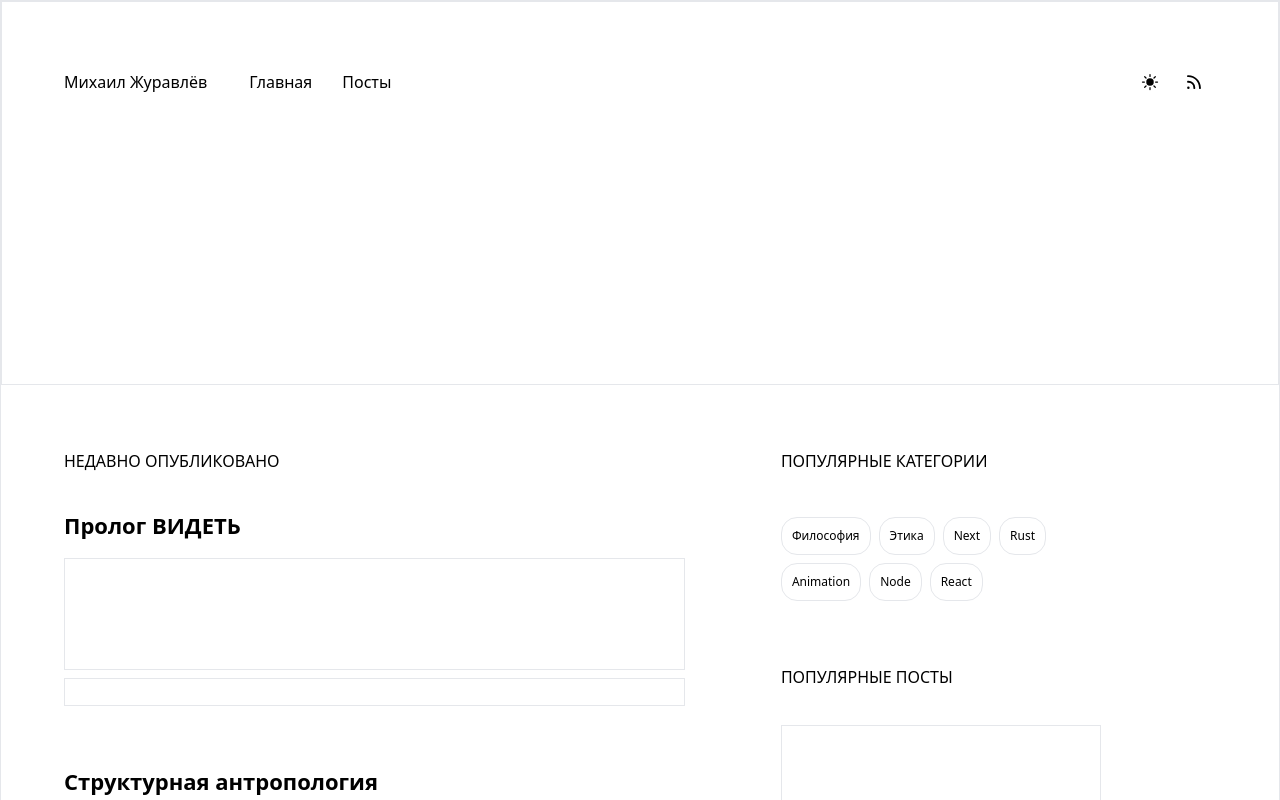
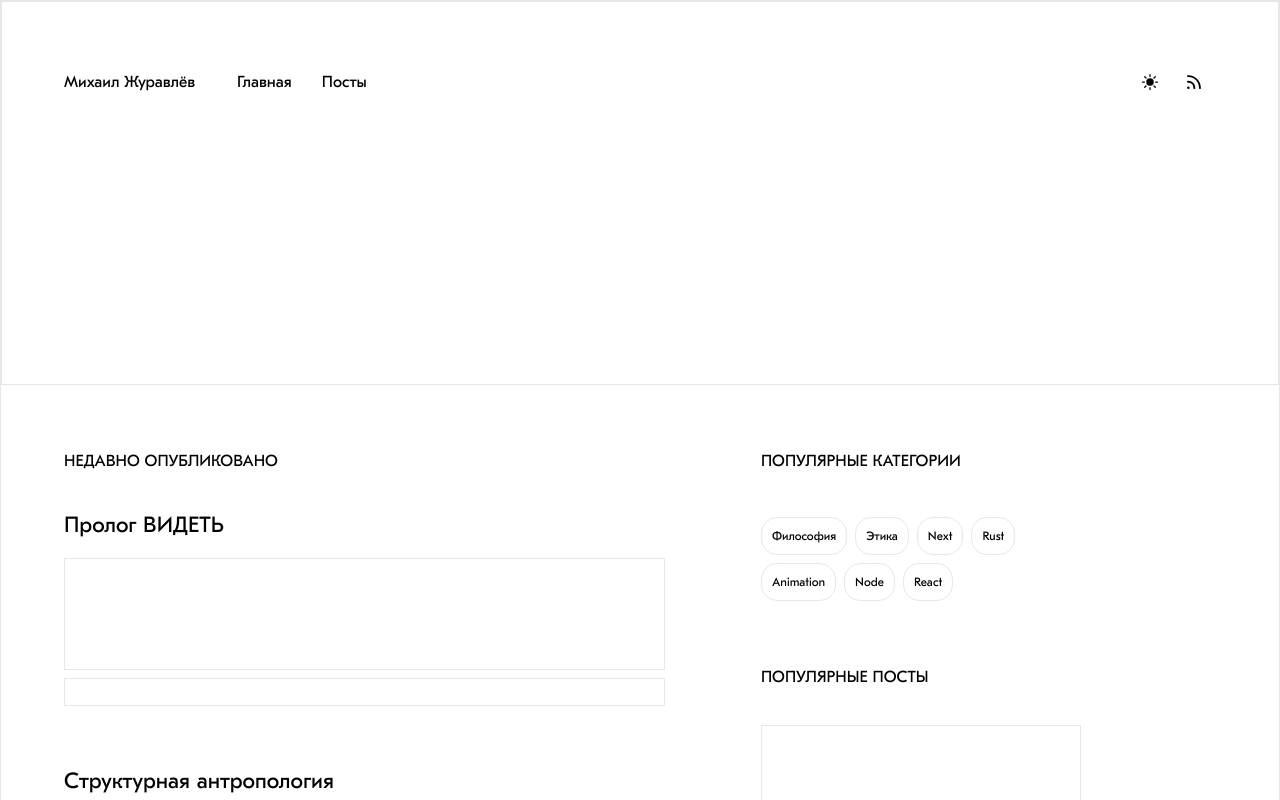
Before and after one commit to MiCkEyZzZ/mfz, a Next.js app: page / in a window 1280 px wide. Shown: the top 800 px of the page. Built offline with nearby package versions, Linux system fonts and the light colour scheme.

Commit message:
подключил шрифты

```diff
--- a/app/layout.tsx
+++ b/app/layout.tsx
@@ -1,9 +1,19 @@
+import clsx from 'clsx'
+import localFont from '@next/font/local'
+
 import './globals.css'
 import globalMetadata from './metadata'
 
 import Header from 'components/header'
 import Footer from 'components/footer'
 import Subscribe from 'components/subscribe'
+
+const gteestipro = localFont({
+  src: '../public/fonts/GTEestiProText-Regular.woff2',
+  weight: '700',
+  variable: '--font-gteestipro',
+  display: 'swap',
+})
 
 export const metadata = globalMetadata
 
@@ -13,9 +23,9 @@ export default function RootLayout({
   children: React.ReactNode
 }) {
   return (
-    <html lang='ru'>
+    <html lang='ru' className={clsx('text-black', gteestipro.variable)}>
       <head />
-      <body className='flex flex-col items-center w-full h-auto border'>
+      <body className='flex flex-col items-center w-full h-auto font-serif border'>
         <Header />
         <main className='w-full max-w-6xl h-auto px-2 md:px-0'>{children}</main>
         <Subscribe />
--- a/tailwind.config.js
+++ b/tailwind.config.js
@@ -7,6 +7,9 @@ module.exports = {
   ],
   theme: {
     extend: {
+      fontFamily: {
+        serif: ['var(--font-gteestipro)'],
+      },
       height: {
         423: '423px',
         506: '506px',
```
